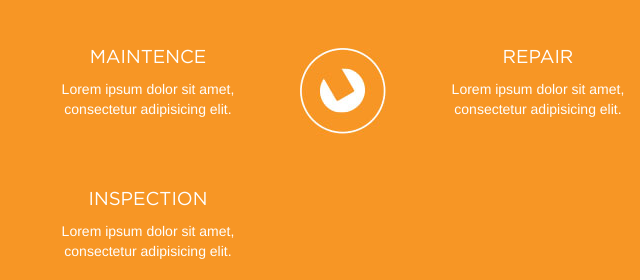
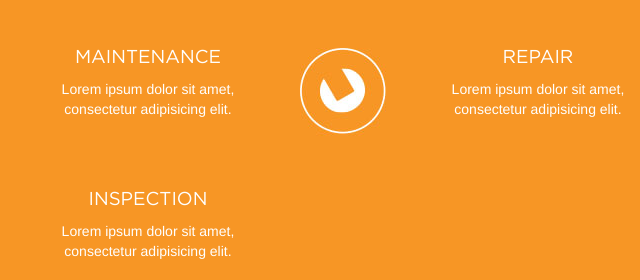
Before and after one commit to autofoxhomepage/autofoxhomepage.github.io, a plain HTML site: page index.html in a window 1280 px wide. Shown: the part 802-1082 px from the top of the page, 557-1197 px from the left. Drawn offline with nearby package versions, Linux system fonts and the light colour scheme.

Commit message:
small changes

```diff
--- a/index.html
+++ b/index.html
@@ -90,7 +90,7 @@
 								<img src="assets/images/service1.jpg" alt="">
 							</div>
 							<div class="col-md-8 col-sm-9 text-center" >
-								<h5>Maintence</h5>
+								<h5>Maintenance</h5>
 								<p>Lorem ipsum dolor sit amet, consectetur adipisicing elit.</p>
 							</div>
 						</div>
```
